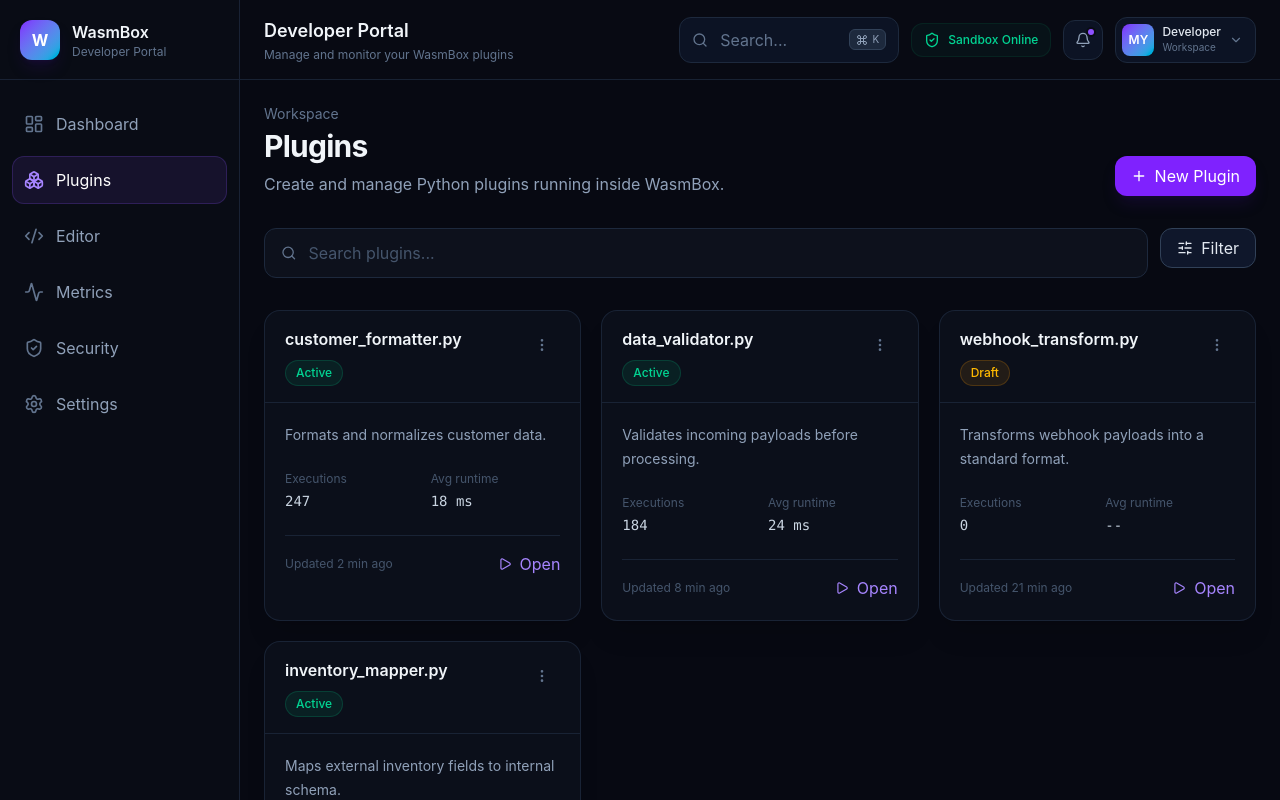
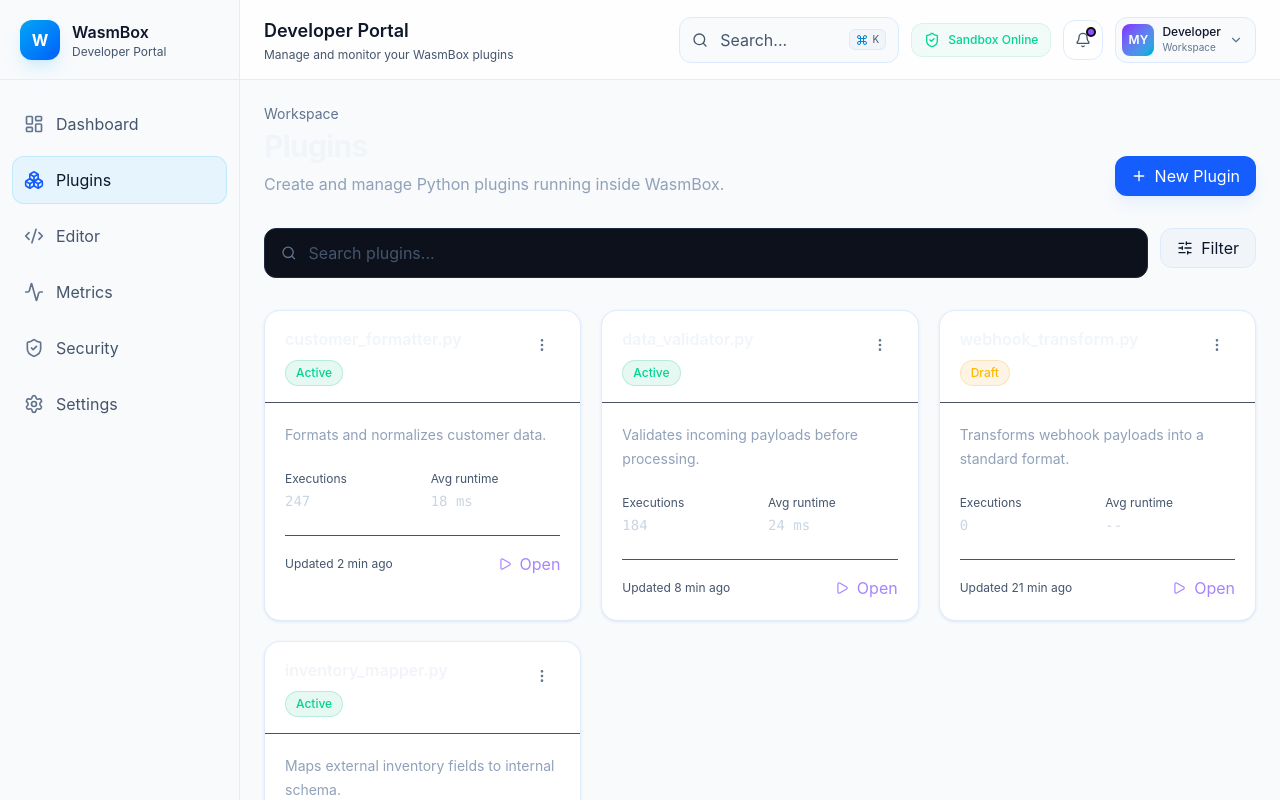
Before and after one commit to SaravananKumarr/Wasmbox-Sandbox, a React app in the folder frontend/: page /plugins in a window 1280 px wide. Shown: the top 800 px of the page. Built offline with nearby package versions, Linux system fonts and the light colour scheme; no server answers; the HTML template or start-up script is replaced by a standard one.

Commit message:
change into white theme

```diff
--- a/frontend/src/App.jsx
+++ b/frontend/src/App.jsx
@@ -10,7 +10,7 @@
 
 function App() {
   return (
-    <div className="flex min-h-screen bg-[#070912] text-white">
+    <div className="flex min-h-screen bg-slate-50 text-slate-900">
       <Sidebar />
 
       <div className="flex min-w-0 flex-1 flex-col">
--- a/frontend/src/components/common/Button.jsx
+++ b/frontend/src/components/common/Button.jsx
@@ -2,16 +2,16 @@
 
 const variants = {
   primary:
-    "bg-violet-600 text-white hover:bg-violet-500 shadow-lg shadow-violet-950/30",
+    "bg-blue-600 text-white hover:bg-blue-700 shadow-lg shadow-blue-100/60",
 
   secondary:
-    "border border-slate-700 bg-slate-900 text-slate-200 hover:bg-slate-800",
+    "border border-blue-100 bg-slate-100 text-slate-900 hover:bg-slate-200",
 
   ghost:
-    "bg-transparent text-slate-400 hover:bg-slate-800 hover:text-white",
+    "bg-transparent text-slate-600 hover:bg-slate-100 hover:text-slate-900",
 
   danger:
-    "bg-red-600 text-white hover:bg-red-500",
+    "bg-red-600 text-white hover:bg-red-700",
 };
 
 const sizes = {
--- a/frontend/src/components/common/Card.jsx
+++ b/frontend/src/components/common/Card.jsx
@@ -1,8 +1,7 @@
 function Card({ children, className = "" }) {
   return (
     <div
-      className={`rounded-2xl border border-slate-800/80
-      bg-[#0d111c]/90 shadow-xl shadow-black/10 ${className}`}
+      className={`rounded-2xl border border-blue-100/90 bg-white shadow-sm shadow-slate-200 ${className}`}
     >
       {children}
     </div>
--- a/frontend/src/components/editor/CodeEditor.jsx
+++ b/frontend/src/components/editor/CodeEditor.jsx
@@ -8,11 +8,11 @@
   };
 
   return (
-    <div className="relative h-full w-full overflow-hidden rounded-xl border border-slate-800 bg-[#090c15]">
+    <div className="relative h-full w-full overflow-hidden rounded-xl border border-blue-100 bg-white shadow-sm">
       <Editor
         height="100%"
         language={language}
-        theme="vs-dark"
+        theme="vs-light"
         value={value}
         onChange={handleEditorChange}
         options={{
--- a/frontend/src/components/editor/EditorToolbar.jsx
+++ b/frontend/src/components/editor/EditorToolbar.jsx
@@ -12,7 +12,7 @@
   executionStatus = "idle", // 'idle' | 'running' | 'success' | 'failed'
 }) {
   return (
-    <div className="flex flex-wrap items-center justify-between gap-4 rounded-xl border border-slate-800 bg-[#0d111c] px-5 py-3 shadow-lg">
+    <div className="flex flex-wrap items-center justify-between gap-4 rounded-xl border border-blue-100 bg-white shadow-sm px-5 py-3">
       {/* Plugin details */}
       <div className="flex items-center gap-3">
         <div className="flex h-9 w-9 items-center justify-center rounded-lg border border-violet-500/20 bg-violet-500/10 text-violet-400">
@@ -20,7 +20,7 @@
         </div>
         <div>
           <div className="flex items-center gap-2">
-            <h3 className="font-semibold text-slate-100">{pluginName}</h3>
+            <h3 className="font-semibold text-slate-900">{pluginName}</h3>
             {executionStatus === "success" && (
               <Badge variant="success" className="gap-1">
                 <CheckCircle className="h-3 w-3" /> Success
@@ -41,7 +41,7 @@
         <select
           value={language}
           onChange={(e) => onLanguageChange && onLanguageChange(e.target.value)}
-          className="rounded-xl border border-slate-800 bg-slate-900/90 px-3 py-2 text-xs text-slate-300 outline-none transition focus:border-violet-500/50"
+          className="rounded-xl border border-blue-100 bg-slate-50 px-3 py-2 text-xs text-slate-900 outline-none transition focus:border-sky-300"
         >
           <option value="python">Python 3.11 (Wasm)</option>
           <option value="javascript">JavaScript (QuickJS Wasm)</option>
--- a/frontend/src/components/layout/Sidebar.jsx
+++ b/frontend/src/components/layout/Sidebar.jsx
@@ -75,8 +75,8 @@
         min-h-screen
         flex-col
         border-r
-        border-slate-800/80
-        bg-[#090c15]
+        border-blue-100/80
+        bg-slate-50
       "
     >
       {/* Logo */}
@@ -86,7 +86,7 @@
           h-20
           items-center
           border-b
-          border-slate-800/80
+          border-blue-100/80
           px-5
         "
       >
@@ -100,12 +100,12 @@
             justify-center
             rounded-xl
             bg-gradient-to-br
-            from-violet-600
-            to-cyan-500
+            from-sky-500
+            to-blue-600
             font-bold
             text-white
             shadow-lg
-            shadow-violet-950/30
+            shadow-sky-200/60
           "
         >
           W
@@ -123,11 +123,11 @@
             }}
             className="ml-3"
           >
-            <p className="font-semibold text-slate-100">
+            <p className="font-semibold text-slate-900">
               WasmBox
             </p>
 
-            <p className="text-xs text-slate-500">
+            <p className="text-xs text-slate-600">
               Developer Portal
             </p>
           </motion.div>
@@ -166,10 +166,10 @@
 
                 ${
                   isActive
-                    ? "text-white"
+                    ? "text-slate-900"
                     : item.path
-                    ? "text-slate-400 hover:bg-slate-800/60 hover:text-slate-100"
-                    : "cursor-default text-slate-600"
+                    ? "text-slate-600 hover:bg-slate-100 hover:text-slate-900"
+                    : "cursor-default text-slate-400"
                 }
               `}
             >
@@ -181,8 +181,8 @@
                     inset-0
                     rounded-xl
                     border
-                    border-violet-500/20
-                    bg-violet-500/10
+                    border-sky-200/80
+                    bg-sky-100/70
                   "
                   transition={{
                     type: "spring",
@@ -202,10 +202,10 @@
 
                   ${
                     isActive
-                      ? "text-violet-400"
+                      ? "text-blue-600"
                       : item.path
-                      ? "text-slate-500 group-hover:text-slate-300"
-                      : "text-slate-700"
+                      ? "text-slate-500 group-hover:text-slate-700"
+                      : "text-slate-500"
                   }
                 `}
               />
@@ -244,15 +244,15 @@
       </nav>
 
       {/* Sandbox status */}
-      <div className="border-t border-slate-800/80 p-3">
+      <div className="border-t border-blue-100/80 p-3">
         {!collapsed && (
           <div
             className="
               mb-3
               rounded-xl
               border
-              border-emerald-500/10
-              bg-emerald-500/5
+              border-blue-100/80
+              bg-sky-50
               px-3
               py-3
             "
@@ -299,14 +299,14 @@
               justify-center
               rounded-xl
               border
-              border-slate-800
-              bg-slate-900
+              border-blue-100
+              bg-white
               py-2.5
-              text-slate-400
+              text-slate-700
               transition
-              hover:border-slate-700
-              hover:bg-slate-800
-              hover:text-white
+              hover:border-sky-300
+              hover:bg-slate-100
+              hover:text-slate-900
             "
           >
             {collapsed ? (
--- a/frontend/src/components/layout/Topbar.jsx
+++ b/frontend/src/components/layout/Topbar.jsx
@@ -13,19 +13,19 @@
     <header
       className="
         flex h-20 items-center justify-between
-        border-b border-slate-800/80
-        bg-[#090c15]/80
+        border-b border-blue-100/80
+        bg-white/80
         px-6
         backdrop-blur-xl
       "
     >
       {/* Left side */}
       <div>
-        <h1 className="text-lg font-semibold text-slate-100">
+        <h1 className="text-lg font-semibold text-slate-900">
           Developer Portal
         </h1>
 
-        <p className="mt-0.5 text-xs text-slate-500">
+        <p className="mt-0.5 text-xs text-slate-600">
           Manage and monitor your WasmBox plugins
         </p>
       </div>
@@ -37,13 +37,13 @@
           type="button"
           className="
             hidden min-w-[220px] items-center gap-3
-            rounded-xl border border-slate-800
-            bg-slate-900/70
+            rounded-xl border border-blue-100
+            bg-slate-50
             px-3 py-2.5
-            text-sm text-slate-500
+            text-sm text-slate-600
             transition
-            hover:border-slate-700
-            hover:bg-slate-900
+            hover:border-sky-200
+            hover:bg-white
             md:flex
           "
         >
@@ -56,13 +56,13 @@
           <span
             className="
               flex items-center gap-1
-              rounded-md border border-slate-700
-              bg-slate-800
+              rounded-md border border-blue-100
+              bg-slate-100
               px-1.5 py-0.5
-              text-[10px] text-slate-400
+              text-[10px] text-slate-600
             "
           >
-            <Command className="h-3 w-3" /> K
+            <Command className="h-3 w-3 text-sky-600" /> K
           </span>
         </button>
 
@@ -90,13 +90,13 @@
             relative flex h-10 w-10
             items-center justify-center
             rounded-xl
-            border border-slate-800
-            bg-slate-900/70
-            text-slate-400
+            border border-blue-100
+            bg-white
+            text-slate-600
             transition
-            hover:border-slate-700
-            hover:bg-slate-800
-            hover:text-white
+            hover:border-sky-200
+            hover:bg-slate-50
+            hover:text-slate-900
           "
         >
           <Bell className="h-4 w-4" />
@@ -119,12 +119,12 @@
               className="
                 flex items-center gap-2
                 rounded-xl
-                border border-slate-800
-                bg-slate-900/70
+                border border-blue-100
+                bg-slate-50
                 p-1.5 pr-3
                 transition
-                hover:border-slate-700
-                hover:bg-slate-800
+                hover:border-sky-200
+                hover:bg-white
               "
             >
               <Avatar.Root
@@ -146,7 +146,7 @@
               </Avatar.Root>
 
               <div className="hidden text-left sm:block">
-                <p className="text-xs font-medium text-slate-200">
+                <p className="text-xs font-medium text-slate-900">
                   Developer
                 </p>
 
@@ -166,10 +166,10 @@
               className="
                 z-50 min-w-[190px]
                 rounded-xl
-                border border-slate-800
-                bg-[#0d111c]
+                border border-blue-100
+                bg-white
                 p-1.5
-                shadow-2xl shadow-black/40
+                shadow-2xl shadow-slate-200/80
               "
             >
               <DropdownMenu.Item
--- a/frontend/src/index.css
+++ b/frontend/src/index.css
@@ -9,8 +9,8 @@
     "Segoe UI",
     sans-serif;
 
-  color: #f8fafc;
-  background: #070912;
+  color: #0f172a;
+  background: #f8fafc;
 
   font-synthesis: none;
   text-rendering: optimizeLegibility;
@@ -23,7 +23,7 @@
 html {
   min-width: 320px;
   min-height: 100%;
-  background: #070912;
+  background: #f8fafc;
 }
 
 body {
@@ -33,18 +33,18 @@
 
   background:
     radial-gradient(
-      circle at 20% -10%,
-      rgba(139, 92, 246, 0.14),
-      transparent 32%
+      circle at 16% 8%,
+      rgba(59, 130, 246, 0.16),
+      transparent 30%
     ),
     radial-gradient(
-      circle at 90% 80%,
-      rgba(34, 211, 238, 0.05),
-      transparent 30%
+      circle at 88% 24%,
+      rgba(56, 189, 248, 0.1),
+      transparent 26%
     ),
-    #070912;
+    #f8fafc;
 
-  color: #f8fafc;
+  color: #0f172a;
 }
 
 button,
@@ -63,6 +63,6 @@
 }
 
 ::selection {
-  background: rgba(139, 92, 246, 0.45);
-  color: white;
+  background: rgba(59, 130, 246, 0.25);
+  color: #0f172a;
 }
```
Also changed, not shown: frontend/src/components/common/Tooltip.jsx (+4 -4 lines), frontend/src/components/editor/Console.jsx (+11 -11 lines), frontend/src/components/editor/ExecutionResult.jsx (+17 -17 lines), 2 other files (tests, documents, lock files or other folders).
